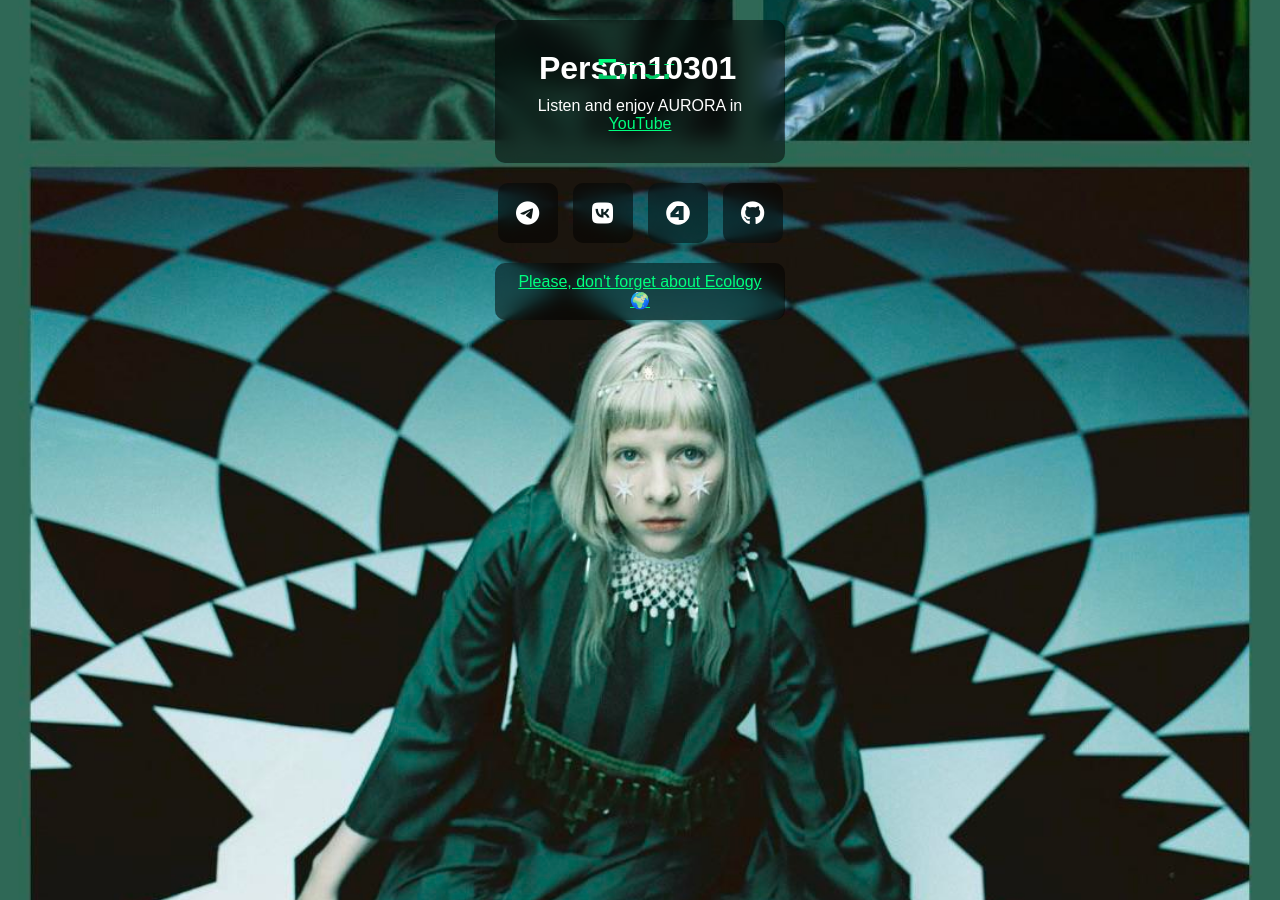
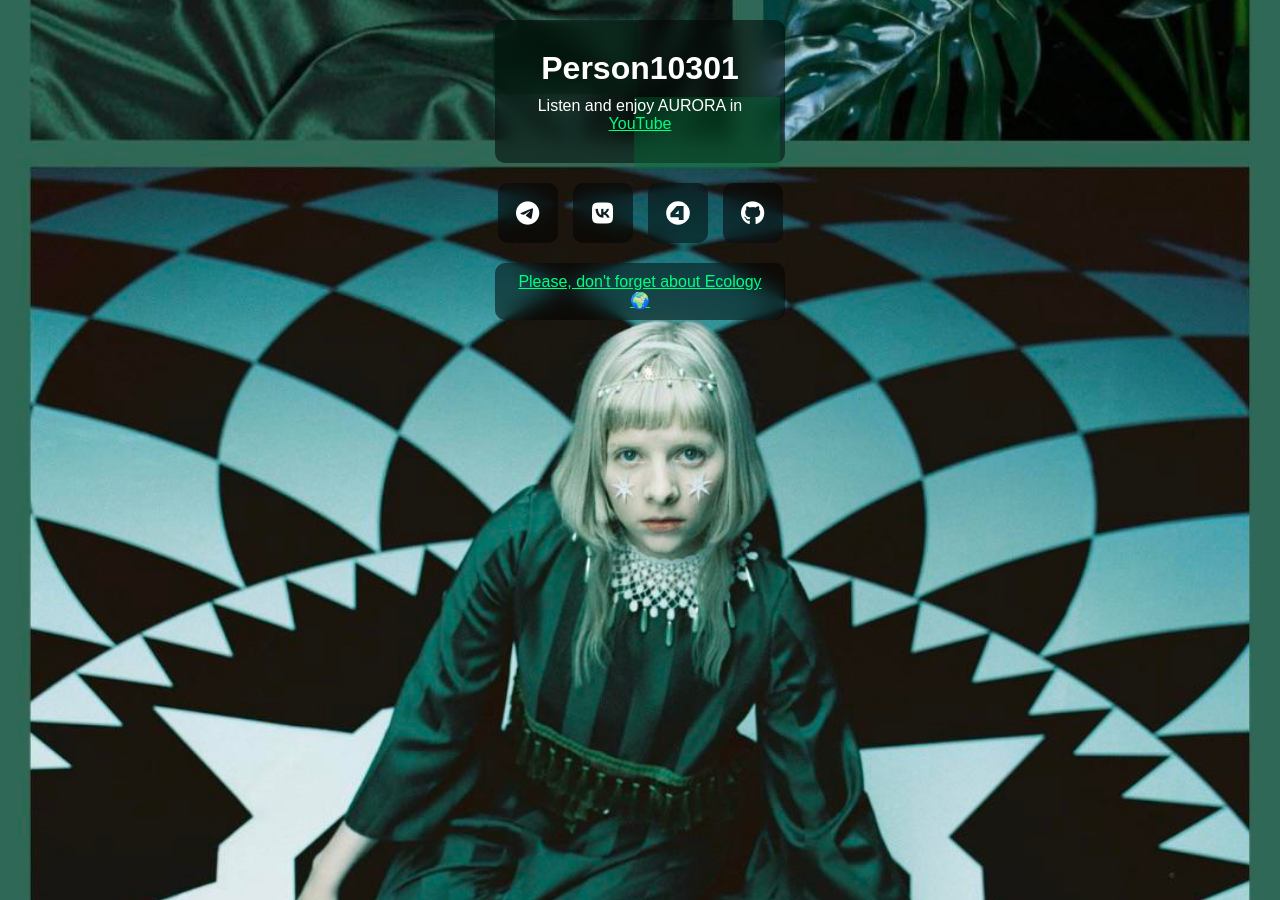
Before and after one commit to person10301/fox10301, a Jekyll site: the page built from index.md, in a window 1280 px wide. Built offline with Jekyll 4.4.1, drawn with Linux system fonts in a browser that asks for light colours; our own code applies the rules of GitHub Pages for plain Markdown files.

Commit message:
Update style.css

```diff
--- a/css/style.css
+++ b/css/style.css
@@ -82,69 +82,77 @@
   margin: 0;
 }
 
-/* Эффект глитча для h1 */
-.glitch {
-  position: relative;
-  color: white;
-  animation: glitch 2s linear infinite;
-}
-
-.glitch:before,
-.glitch:after {
-  content: "Error";
+/* Эффект глитча для всей страницы */
+.content:before,
+.content:after {
+  content: "";
   position: absolute;
   top: 0;
   left: 0;
   width: 100%;
   height: 100%;
+  background: inherit;
+  z-index: -1;
+  animation: glitch-layer 1.5s linear infinite;
 }
 
-.glitch:before {
-  color: #00FF7F; /* Зелёный оттенок для помех */
-  animation: glitch-top 1s linear infinite;
-  clip-path: polygon(0 0, 100% 0, 100% 33%, 0 33%);
-  -webkit-clip-path: polygon(0 0, 100% 0, 100% 33%, 0 33%);
+.content:before {
+  clip-path: polygon(0 0, 50% 0, 50% 50%, 0 50%);
+  animation-delay: 0.2s;
 }
 
-.glitch:after {
-  color: #00CC66; /* Другой зелёный оттенок */
-  animation: glitch-bottom 1.5s linear infinite;
-  clip-path: polygon(0 67%, 100% 67%, 100% 100%, 0 100%);
-  -webkit-clip-path: polygon(0 67%, 100% 67%, 100% 100%, 0 100%);
+.content:after {
+  clip-path: polygon(50% 50%, 100% 50%, 100% 100%, 50% 100%);
+  animation-delay: 0.4s;
 }
 
-@keyframes glitch {
+@keyframes glitch-background {
   2%, 64% {
-    transform: translate(2px, 0) skew(0deg);
+    transform: translate(-5px, 5px) skew(5deg);
   }
   4%, 60% {
-    transform: translate(-2px, 0) skew(0deg);
+    transform: translate(5px, -5px) skew(-5deg);
   }
   62% {
-    transform: translate(0, 0) skew(5deg);
+    transform: translate(10px, -10px) skew(10deg);
   }
 }
 
-@keyframes glitch-top {
+@keyframes button-glitch {
   2%, 64% {
-    transform: translate(2px, -2px);
+    transform: translate(-3px, 3px) rotate(2deg);
   }
   4%, 60% {
-    transform: translate(-2px, 2px);
+    transform: translate(3px, -3px) rotate(-2deg);
   }
   62% {
-    transform: translate(13px, -1px) skew(-13deg);
+    transform: translate(-7px, 7px) rotate(5deg);
   }
 }
 
-@keyframes glitch-bottom {
+@keyframes message-glitch {
   2%, 64% {
-    transform: translate(-2px, 0);
+    transform: translate(4px, -4px) skew(-3deg);
   }
   4%, 60% {
-    transform: translate(-2px, 0);
+    transform: translate(-4px, 4px) skew(3deg);
   }
   62% {
-    transform: translate(-22px, 5px) skew(21deg);
+    transform: translate(8px, -8px) skew(-7deg);
   }
 }
+
+@keyframes glitch-layer {
+  2%, 64% {
+    transform: translate(-10px, 10px) scale(1.01);
+    background: rgba(0, 255, 127, 0.3); /* Полупрозрачный зелёный */
+  }
+  4%, 60% {
+    transform: translate(10px, -10px) scale(0.99);
+    background: rgba(0, 204, 102, 0.3); /* Другой зелёный */
+  }
+  62% {
+    transform: translate(-15px, 15px) scale(1.02);
+    background: rgba(0, 255, 127, 0.2);
+  }
+}
```
